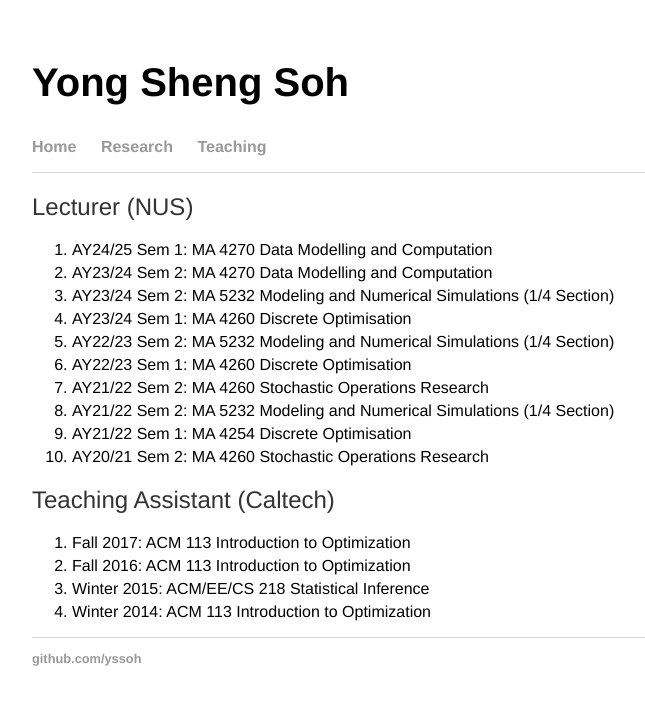
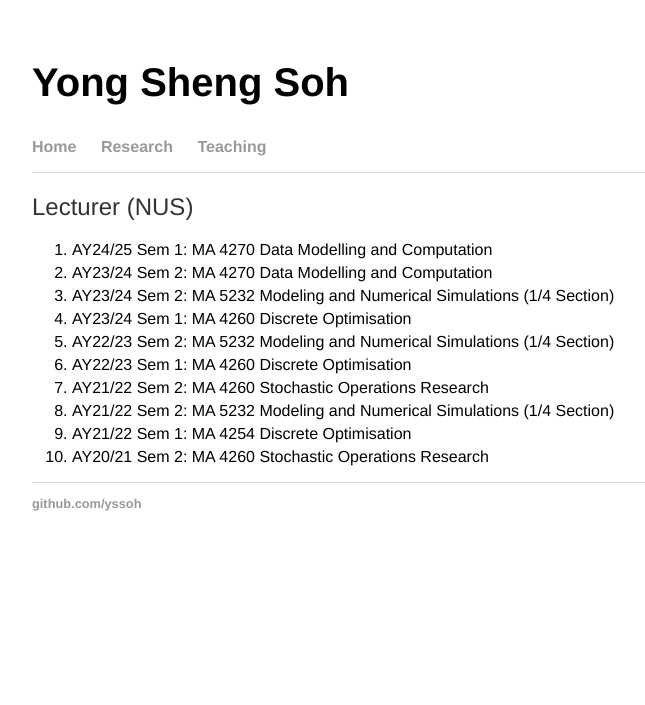
Before and after one commit to yssoh/yssoh.github.io, a Jekyll site: the page built from teaching/index.html, in a window 1280 px wide. Shown: the top 705 px of the page, without its empty margins (96-741 px from the left). Built offline with Jekyll 4.4.1, drawn with Linux system fonts in a browser that asks for light colours.

Commit message:
Update index.html

```diff
--- a/teaching/index.html
+++ b/teaching/index.html
@@ -18,11 +18,11 @@
 	<li>AY20/21 Sem 2: MA 4260 Stochastic Operations Research</li>
   </ol>
 
-  <h2>Teaching Assistant (Caltech)</h2>
+<!--  <h2>Teaching Assistant (Caltech)</h2>
   <ol>
 	<li>Fall 2017: ACM 113 Introduction to Optimization</li>
 	<li>Fall 2016: ACM 113 Introduction to Optimization</li>
 	<li>Winter 2015: ACM/EE/CS 218 Statistical Inference</li>
 	<li>Winter 2014: ACM 113 Introduction to Optimization</li>
-  </ol>
+  </ol>-->
 </div><!-- /.blurb -->
```
